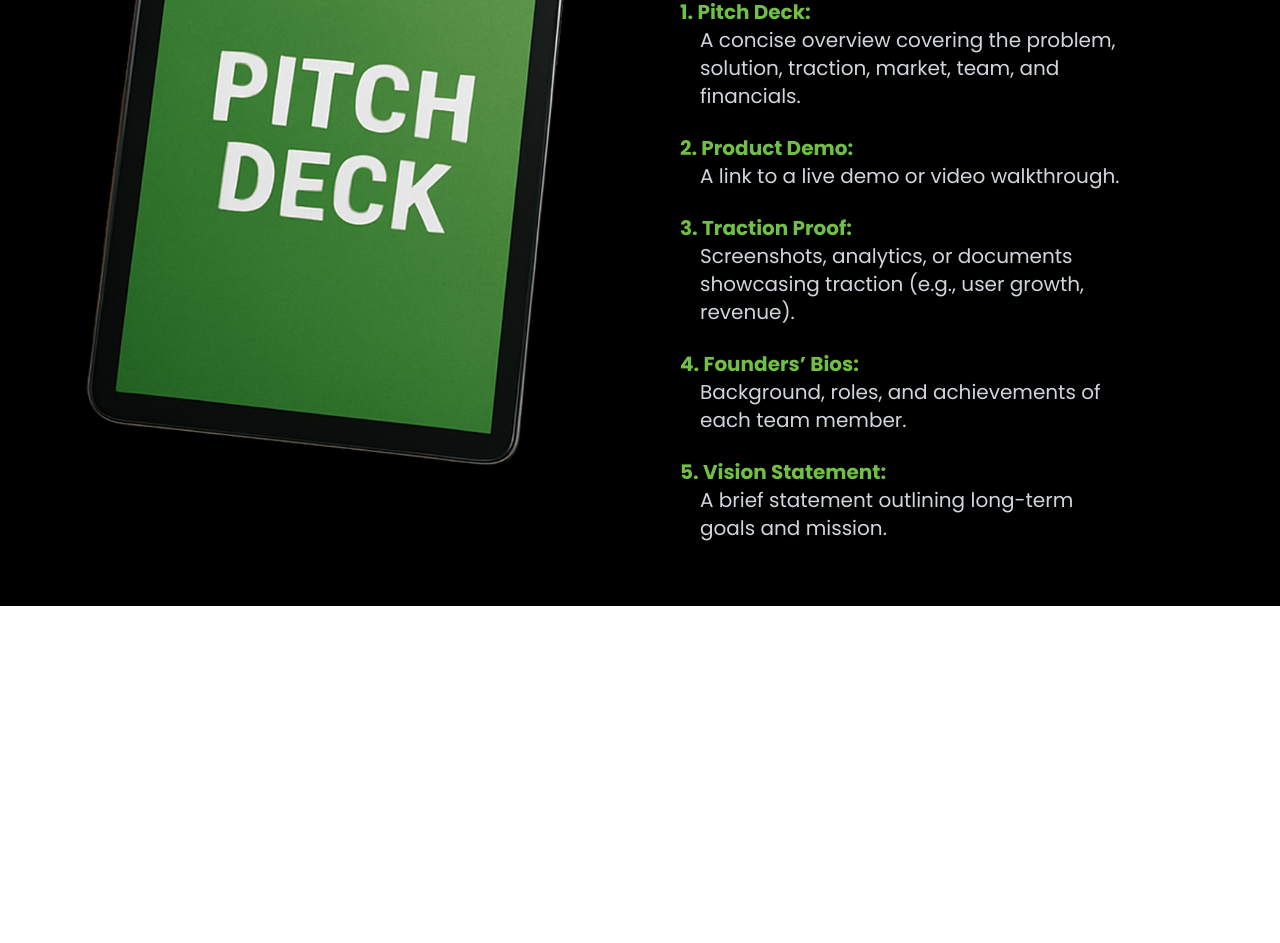
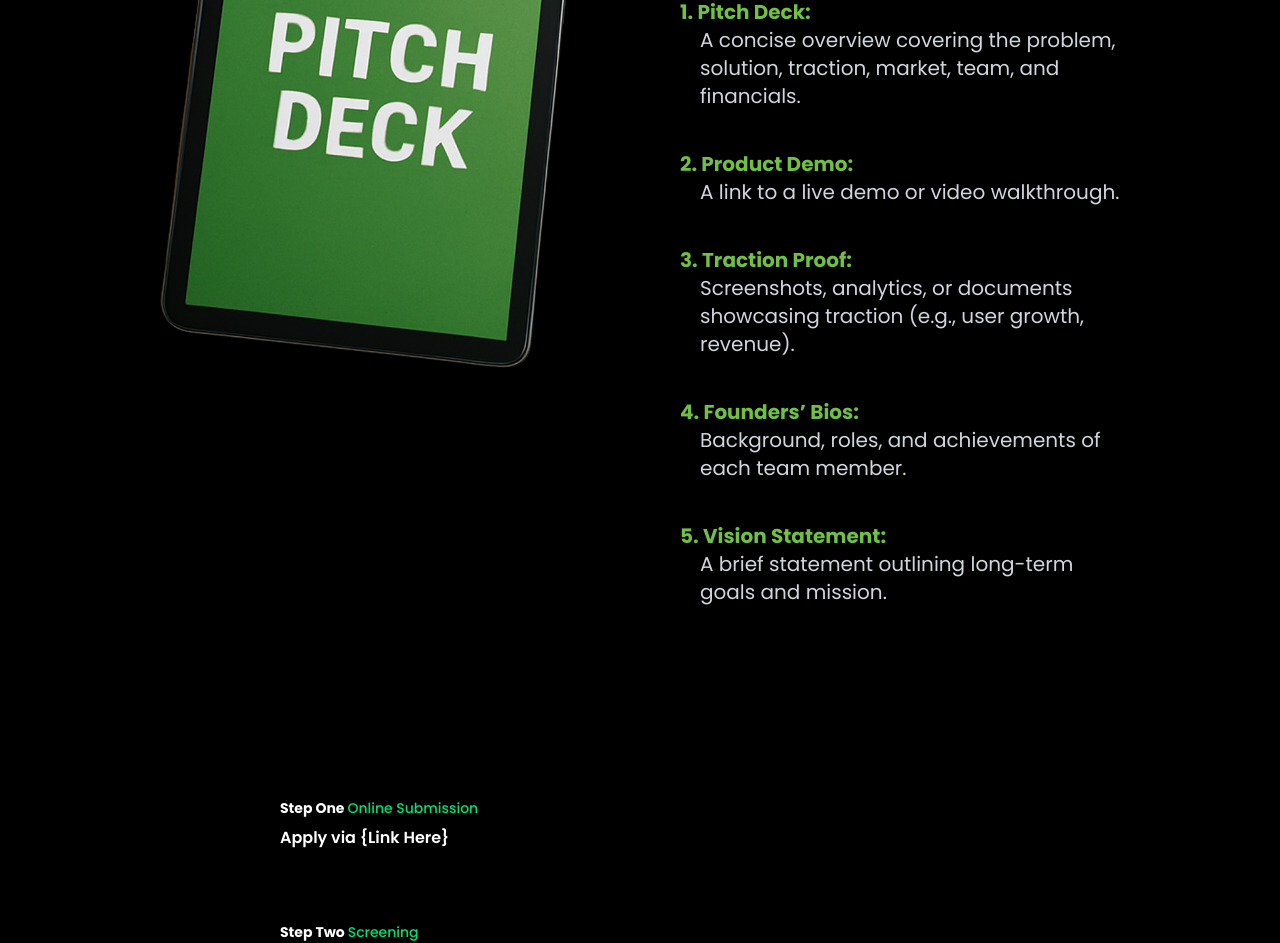
Before and after one commit to thefactoryteam/landing_page, a React (Vite) app: page /jukebox in a window 1280 px wide. Shown: the part 3900-4843 px from the top of the page. Before the commit the page ends 4506 px from the top, so only its background shows below. Built offline with nearby package versions, Linux system fonts and the light colour scheme.

Commit message:
updated the home

```diff
--- a/src/components/jukebox/ApplicationCriteria.jsx
+++ b/src/components/jukebox/ApplicationCriteria.jsx
@@ -83,7 +83,7 @@ const ApplicationCriteria = () => {
 
                     </div>
                     <div className='flex-1/2'>
-                        <div className='flex justify-end'>
+                        <div className='flex justify-end sticky top-28'>
                             <img src={ImgApp} alt="Jukebox" className='h-[700px]' />
                         </div>
                     </div>
--- /dev/null
+++ b/src/components/jukebox/ApplicationProcess.jsx
@@ -0,0 +1,52 @@
+import React from 'react'
+
+const steps = [
+    {
+        title: "Step One",
+        label: "Online Submission",
+        description: "Apply via {Link Here}"
+    },
+    {
+        title: "Step Two",
+        label: "Screening",
+        description: "Our team evaluates applications based on the set criteria."
+    },
+    {
+        title: "Step Three",
+        label: "Interviews",
+        description: "Shortlisted startups will participate in an interview to discuss their vision and progress."
+    },
+    {
+        title: "Step Four",
+        label: "Final Selection",
+        description: "The top 12 startups will be chosen and notified."
+    }
+];
+
+const ApplicationProcess = () => {
+    return (
+        <section className='bg-black text-white p-8 md:p-16 primary-font'>
+            <div className='max-w-6xl mx-auto'>
+
+                <div className="space-y-6">
+                    {steps.map((step, index) => (
+                        <div
+                            key={index}
+                            className={`bg-black text-white rounded-2xl relative p-6 max-w-3xl mx-auto shadow-lg`}>
+
+                            <div className="text-sm font-bold">
+                                {step.title}{' '}
+                                <span className="text-green-400 font-medium">{step.label}</span>
+                            </div>
+                            <div className="mt-2 font-semibold text-base">{step.description}</div>
+
+
+                        </div>
+                    ))}
+                </div>
+            </div>
+        </section>
+    )
+}
+
+export default ApplicationProcess
--- a/src/components/jukebox/RequiredMaterials.jsx
+++ b/src/components/jukebox/RequiredMaterials.jsx
@@ -36,8 +36,8 @@ const RequiredMaterials = () => {
                 <div className='flex gap-20 mt-16'>
 
                     <div className='flex-1/2'>
-                        <div className='flex justify-end'>
-                            <img src={ImgApp} alt="Jukebox" className='h-[700px]' />
+                        <div className='flex justify-end sticky top-30'>
+                            <img src={ImgApp} alt="Jukebox" className='h-[600px]' />
                         </div>
                     </div>
 
@@ -47,7 +47,7 @@ const RequiredMaterials = () => {
                         </h2>
                         <div className="space-y-6">
                             {criteria.map((item, idx) => (
-                                <div key={idx} className="text-sm sm:text-xl max-w-md">
+                                <div key={idx} className="text-sm sm:text-xl max-w-md mb-10">
                                     <p className="text-[#71BF44] font-bold">
                                         {item.number} {item.title}:
                                     </p>
--- a/src/pages/Homepage.jsx
+++ b/src/pages/Homepage.jsx
@@ -21,7 +21,6 @@ const Homepage = () => {
           smallScreenLogo={DarkLogoSmall}
         />
         <Hero />
-        <Hero />
         {/* <Gallery /> */}
         <OurStory />
         <WhatWeDo />
--- a/src/pages/Jukebox.jsx
+++ b/src/pages/Jukebox.jsx
@@ -6,6 +6,7 @@ import WhiteLogoSmall from "../assets/logo_icon_white.png";
 import WhyJuxBox from '../components/jukebox/WhyJuxBox';
 import ApplicationCriteria from '../components/jukebox/ApplicationCriteria';
 import RequiredMaterials from '../components/jukebox/RequiredMaterials';
+import ApplicationProcess from '../components/jukebox/ApplicationProcess';
 
 const Jukebox = () => {
   return (
@@ -21,6 +22,7 @@ const Jukebox = () => {
         <WhyJuxBox />
         <ApplicationCriteria />
         <RequiredMaterials />
+        <ApplicationProcess />
     </div>
   )
 }
```
